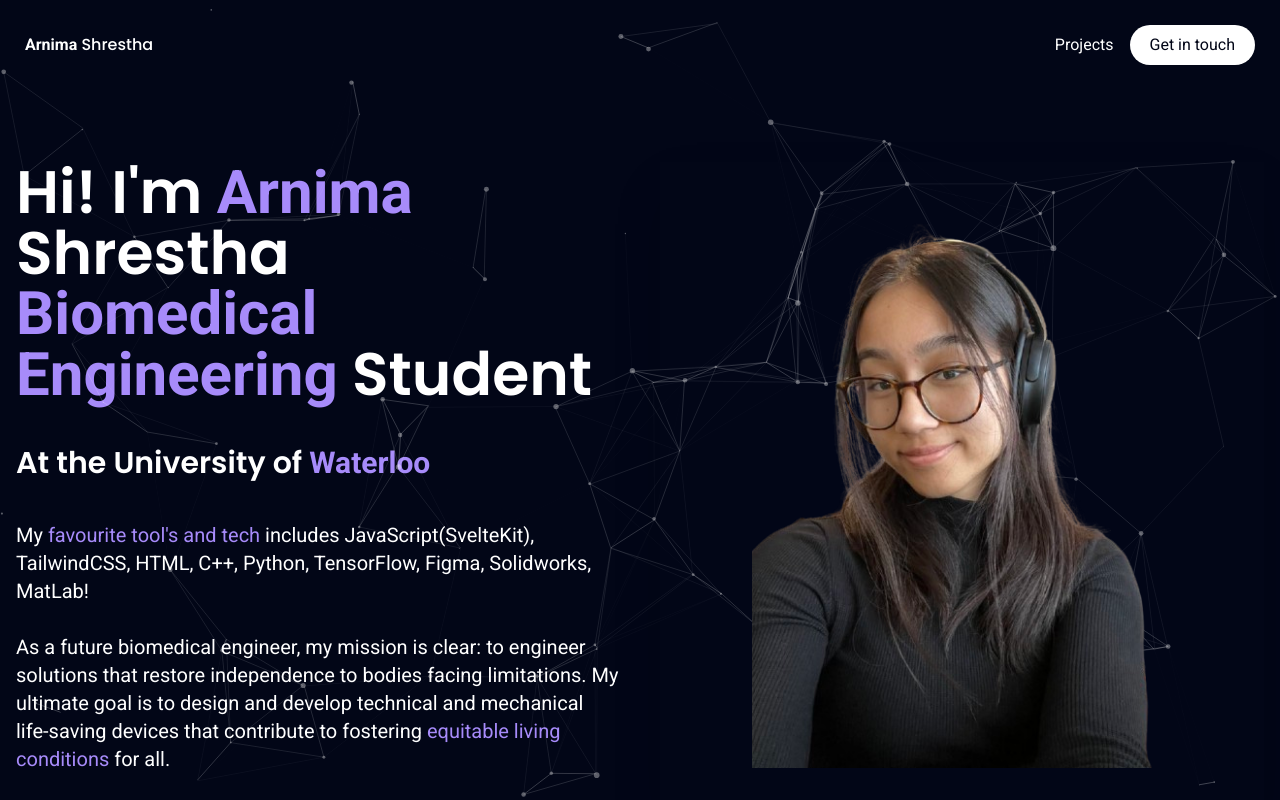
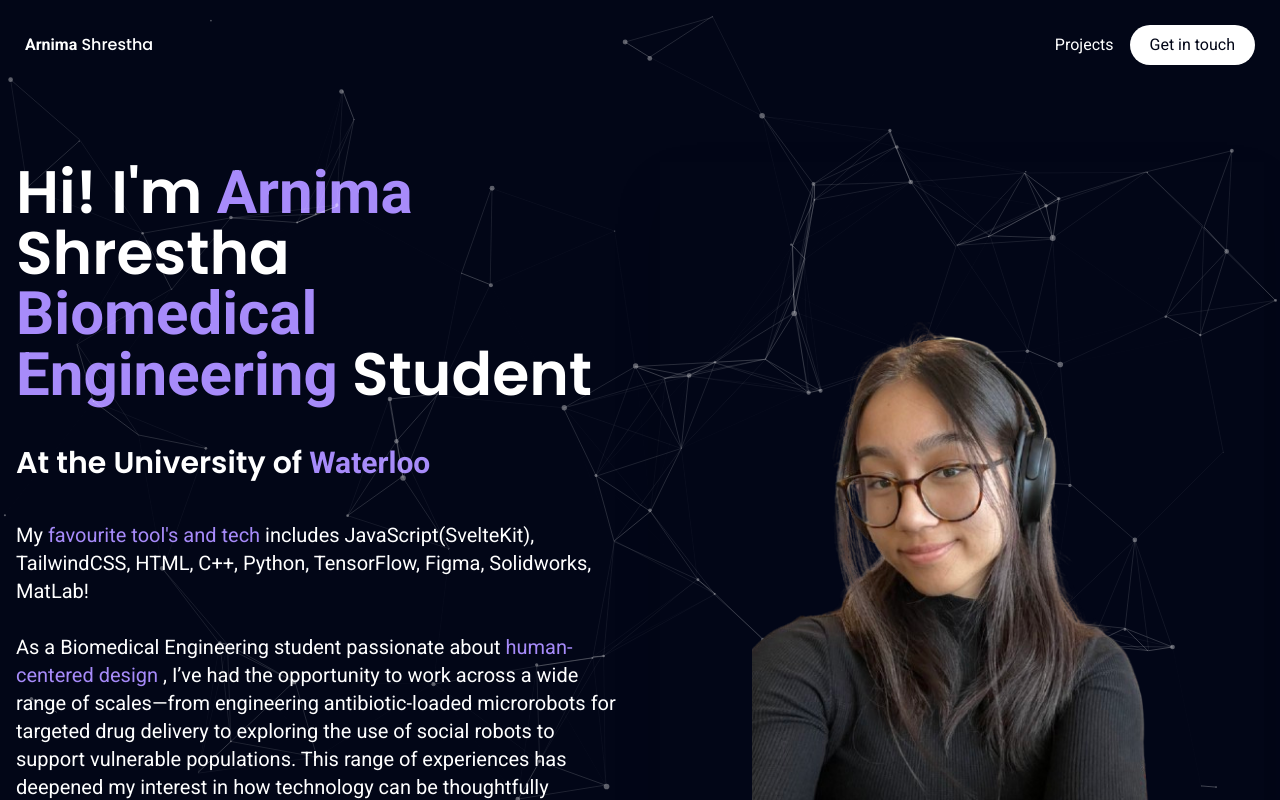
Before and after one commit to arnimashrestha/Portfolio, a SvelteKit app: page / in a window 1280 px wide. Shown: the top 800 px of the page. Built offline with nearby package versions, Linux system fonts and the light colour scheme.

Commit message:
changes in main

```diff
--- a/src/components/Main.svelte
+++ b/src/components/Main.svelte
@@ -59,8 +59,11 @@
           JavaScript(SvelteKit), TailwindCSS, HTML, C++, Python, TensorFlow, Figma,
           Solidworks, MatLab! <br>
                               <br>
-          As a future biomedical engineer, my mission is clear: to engineer solutions that restore independence to bodies facing limitations.
-          My ultimate goal is to design and develop technical and mechanical life-saving devices that contribute to fostering <span class="text-violet-400">equitable living conditions </span> for all.
+                              As a Biomedical Engineering student passionate about  <span class="text-violet-400">human-centered design</span>  , I’ve had the opportunity to work across a wide range of scales—from engineering antibiotic-loaded microrobots for targeted drug delivery to exploring the use of social robots to support vulnerable populations. This range of experiences has deepened my interest in how technology can be thoughtfully designed to meet real human needs.
+                              <br>
+                              <br>
+                              Most recently, I will be joining the <span class="text-violet-400">Social and Intelligent Robotics Research Lab</span>  as an undergraduate research assistant, where I’ll be working on the user interface and interaction design of social robots to improve engagement and accessibility for end users.
+
 
         <p>
           <!--<a class= "blueShadow mx-auto lg:mr-auto text-base sm:text-lg md:text-xl poppins relative overflow-hidden px-6 py-3 group rounded-full bg-white text-slate-950 cursor-pointer"
--- a/src/components/Main_2.svelte
+++ b/src/components/Main_2.svelte
@@ -56,13 +56,14 @@
       <h1 class= "font-semibold text-4xl sm:text-2xl md:text-3xl">At the University of <span class="poppins text-violet-400">Waterloo </span></h1>
       <p class="text-base sm:text-lg md:text-xl">
         My <span class="text-violet-400"> favourite tool's and tech </span> includes
-        JavaScript(SvelteKit), TailwindCSS, HTML, C++, Python, TensorFlow, Figma,
-        Solidworks, MatLab! <br>
+        JavaScript(React), TailwindCSS, HTML, C++, Python, TensorFlow, Figma,
+        Solidworks! <br>
                             <br>
-        As a future biomedical engineer, my mission is clear: to engineer solutions that restore independence to bodies facing limitations.
-        My ultimate goal is to design and develop technical and mechanical life-saving devices that contribute to fostering <span class="text-violet-400">equitable living conditions </span> for all.
 
-      <p>
+      As a Biomedical Engineering student passionate about  <span class="text-violet-400">human-centered design</span>  , I’ve had the opportunity to work across a wide range of scales—from engineering antibiotic-loaded microrobots for targeted drug delivery to exploring the use of social robots to support vulnerable populations. This range of experiences has deepened my interest in how technology can be thoughtfully designed to meet real human needs.
+
+Most recently, I will be joining the Social and Intelligent Robotics Research Lab as an undergraduate research assistant, where I’ll be working on the user interface and interaction design of social robots to improve engagement and accessibility for end users.
+
         <!--<a class= "blueShadow mx-auto lg:mr-auto text-base sm:text-lg md:text-xl poppins relative overflow-hidden px-6 py-3 group rounded-full bg-white text-slate-950 cursor-pointer"
                     href="a"
                     target="_blank"
```
